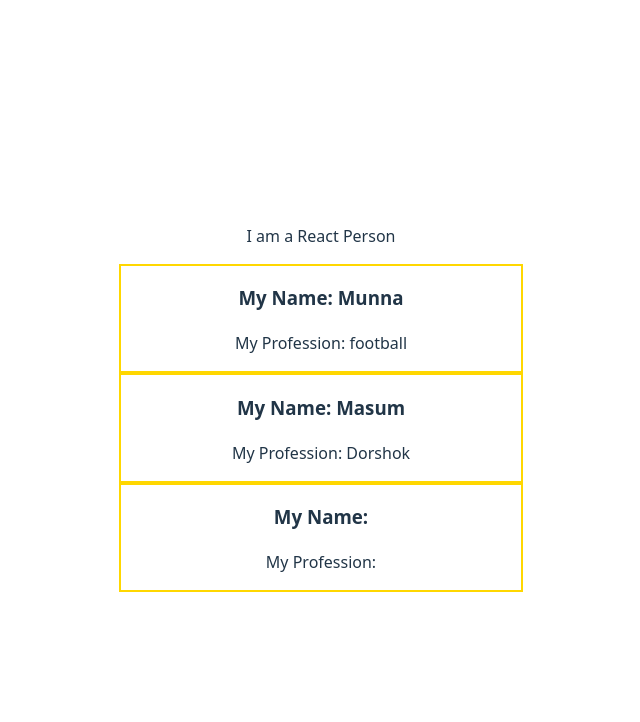
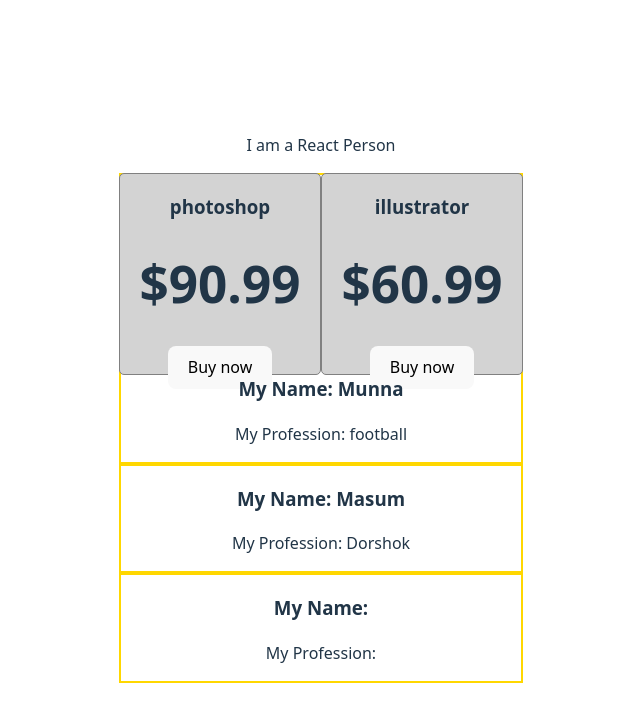
Before and after one commit to mdomorfaruk1272/32-REACT-FUNDAMENTAL-JSX-COMPONENT-PROPS-STATE-LIFECYCLE, a React (Vite) app: page / in a window 1280 px wide. Shown: the top 722 px of the page, without its empty margins (319-959 px from the left). Built offline with nearby package versions, Linux system fonts and the light colour scheme.

Commit message:
32-8 Pass object to components and access object

```diff
--- a/src/App.jsx
+++ b/src/App.jsx
@@ -1,14 +1,22 @@
 import './App.css'
 
 /**
- * pass dyanmic data in component by kay and value;
+ * we can pass object array in props
  */
 
 function App() {
   const nayoks = ["Anwar", "Jafor", "Alomgir", "Salman"];
+  const products = [
+    {name: 'photoshop', price: '$90.99'},
+    {name: 'illustrator', price: '$60.99'},
+    {name: 'PDF Reader', price: '$6.99'}
+  ]
+
   return (
     <div>
     <p>I am a React Person</p>
+    <Product product={products[0]}></Product>
+    <Product product={products[1]}></Product>
     <Person name="Munna" job="football"></Person>
     <Person name="Masum" job="Dorshok"></Person>
     <Person></Person>
@@ -16,12 +24,26 @@
   )
 }
 
-/**
- * props used to get dynamic data in Component. It is a object. key is the component attribute
- * and value is the component attribute value.
- * @param {*} props
- * @returns
- */
+function Product(props){
+  const productStyle = {
+    border: '1px solid gray',
+    borderRadius: '5px',
+    backgroundColor: 'lightgray',
+    height: '200px',
+    width: '200px',
+    float: 'left',
+    display: 'block',
+  }
+  const {name, price} = props.product;
+  console.log(name, price);
+  return (
+    <div style={productStyle}>
+    <h3>{props.product.name}</h3>
+    <h1>{props.product.price}</h1>
+    <button>Buy now</button>
+    </div>
+  )
+}
 
 function Person(props){
   return(
```
